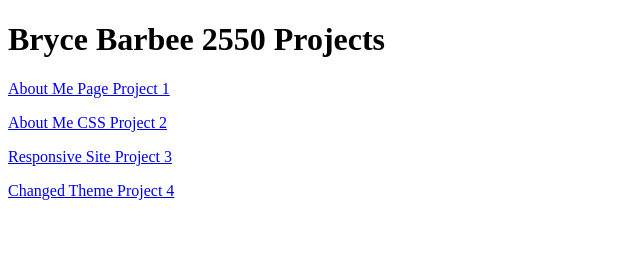
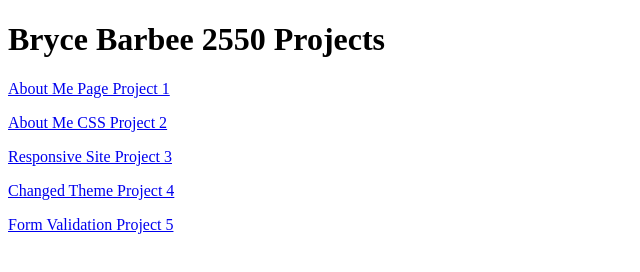
Before and after one commit to Shashwamie/CS-2550, a plain HTML site: page index.html in a window 1280 px wide. Shown: the whole page, without its empty margins (0-640 px from the left). Drawn offline with Linux system fonts and the light colour scheme.

Commit message:
Update index.html

```diff
--- a/index.html
+++ b/index.html
@@ -11,5 +11,6 @@
         <p><a href="Project 2/CS_2550_About_Me_CSS.html">About Me CSS Project 2</a></p>
         <p><a href="Project 3/CS_2550_Responsive_Site.html">Responsive Site Project 3</a></p>
         <p><a href="Project 4/CS_2550_Responsive_Site.html">Changed Theme Project 4</a></p>
+        <p><a href="Project 5/CS_2550_Visitor_Site.html">Form Validation Project 5</a></p>
     </body>
 </html>
```
